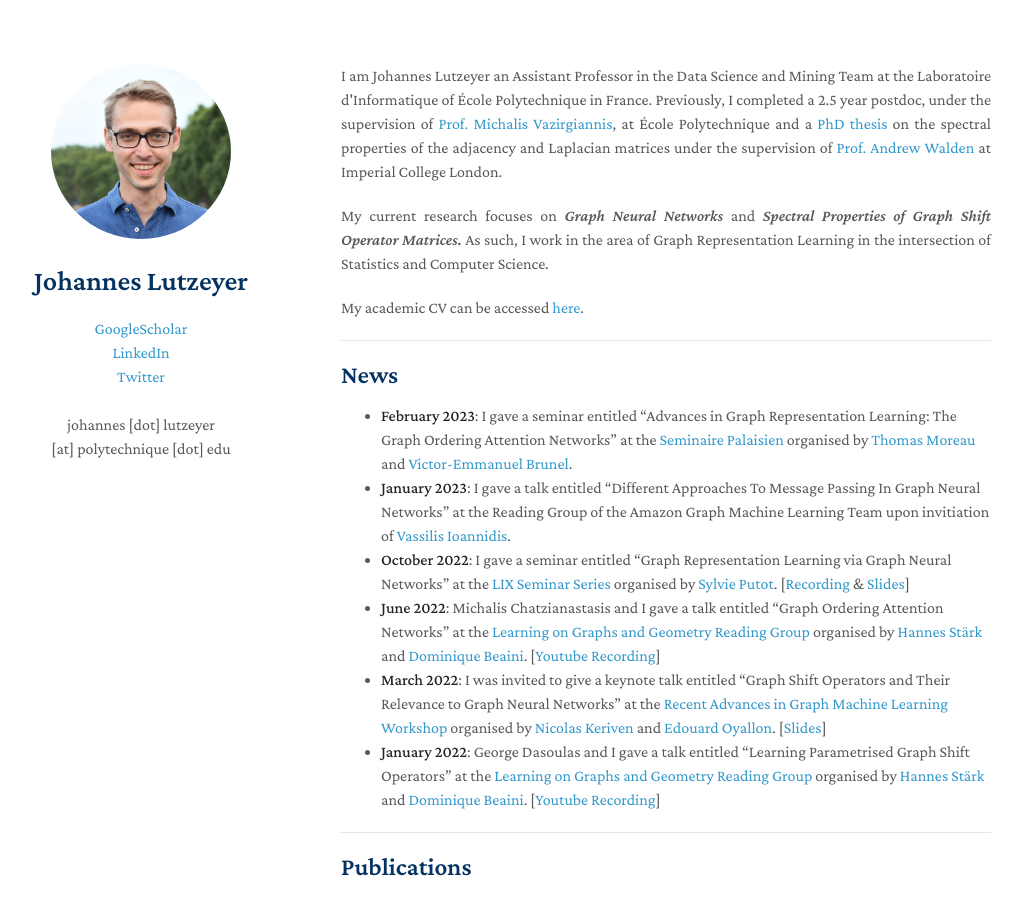
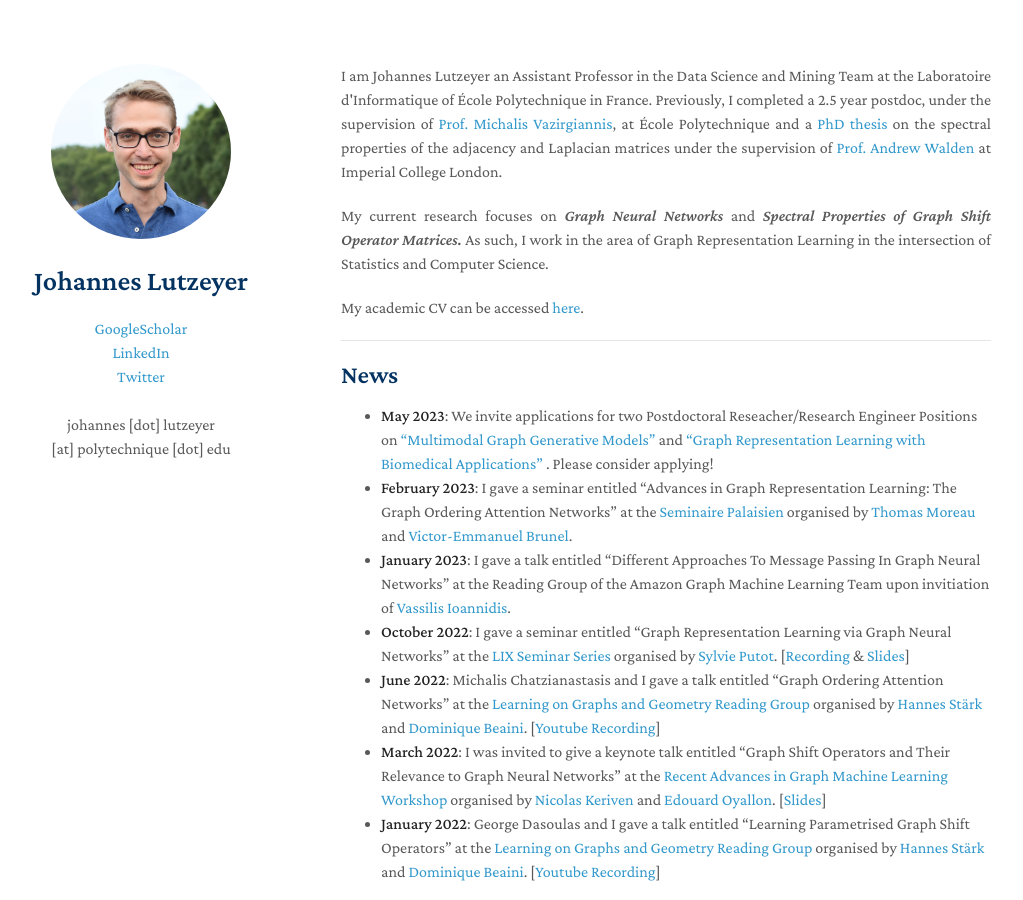
Before and after one commit to johanneslutzeyer/johanneslutzeyer.github.io, a Jekyll site: the page built from index.md, in a window 1280 px wide and 900 px high. Shown: the whole window, without its empty margins (129-1152 px from the left). Built offline with Jekyll 4.4.1, drawn with Linux system fonts in a browser that asks for light colours; our own code applies the rules of GitHub Pages for plain Markdown files; a script that is not in the unit is left out.

Commit message:
Update index.md

```diff
--- a/index.md
+++ b/index.md
@@ -13,7 +13,7 @@ My academic CV can be accessed <a href="https://johanneslutzeyer.com/doc/Johanne
 ---
 
 ## News
-
+- **May 2023**: We invite applications for two Postdoctoral Reseacher/Research Engineer Positions on <a href="http://www.lix.polytechnique.fr/dascim/wp-content/uploads/PositionInMultimodalGraphGenerativeModels.pdf" target="_blank">“Multimodal Graph Generative Models”</a> and <a href="http://www.lix.polytechnique.fr/dascim/wp-content/uploads/PositionInGraphRepresentationLearningWithBiomedicalApplications.pdf" target="_blank">"Graph Representation Learning with Biomedical Applications”</a> <LINK2>. Please consider applying!
 - **February 2023**: I gave a seminar entitled "Advances in Graph Representation Learning: The Graph Ordering Attention Networks" at the <a href="https://palaisien.fly.dev/" target="_blank">Seminaire Palaisien</a> organised by <a href="https://tommoral.github.io/about.html" target="_blank">Thomas Moreau</a> and <a href="https://www.ensae.fr/en/faculty/2979-victor-emmanuel-brunel" target="_blank">Victor-Emmanuel Brunel</a>.
 - **January 2023**: I gave a talk entitled "Different Approaches To Message Passing In Graph Neural Networks" at the Reading Group of the Amazon Graph Machine Learning Team upon invitiation of <a href="https://sites.google.com/site/vasioannidispw/" target="_blank">Vassilis Ioannidis</a>.
 - **October 2022**: I gave a seminar entitled "Graph Representation Learning via Graph Neural Networks" at the <a href="https://enseignement.medias.polytechnique.fr/channels/#seminaires-du-lix" target="_blank">LIX Seminar Series</a> organised by <a href="http://www.lix.polytechnique.fr/Labo/Sylvie.Putot/" target="_blank">Sylvie Putot</a>. [<a href="https://enseignement.medias.polytechnique.fr/videos/graph-representation-learning-by-graph-neural-networks-by-johannes-lutzeyer-dascim-team-october-22/" target="_blank">Recording</a> & <a href="https://johanneslutzeyer.com/doc/2022-10-20_JohannesLutzeyer_GraphRepresentationLearningViaGraphNeuralNetworks_Handout.pdf" target="_blank">Slides</a>]
```
